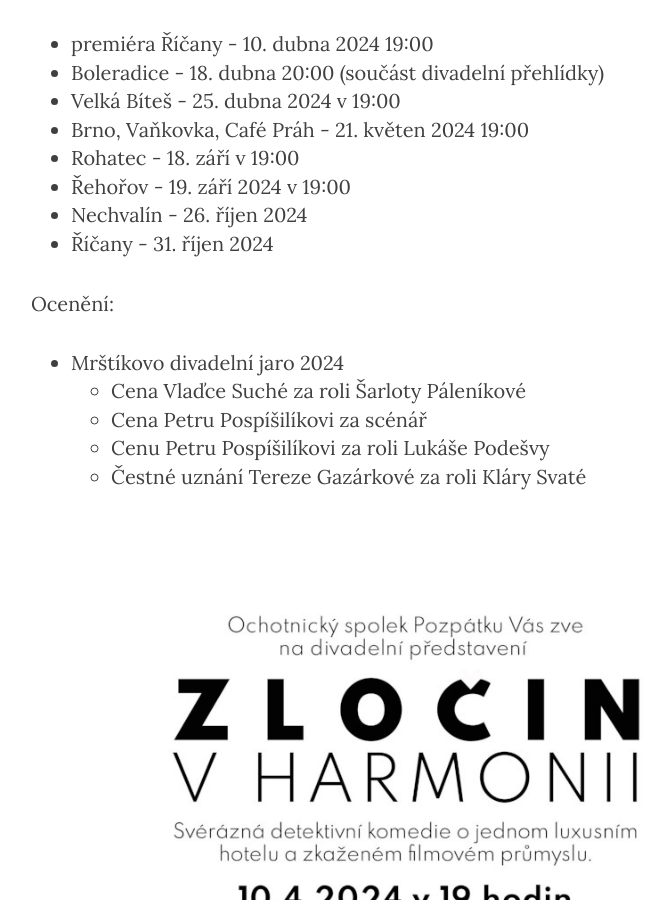
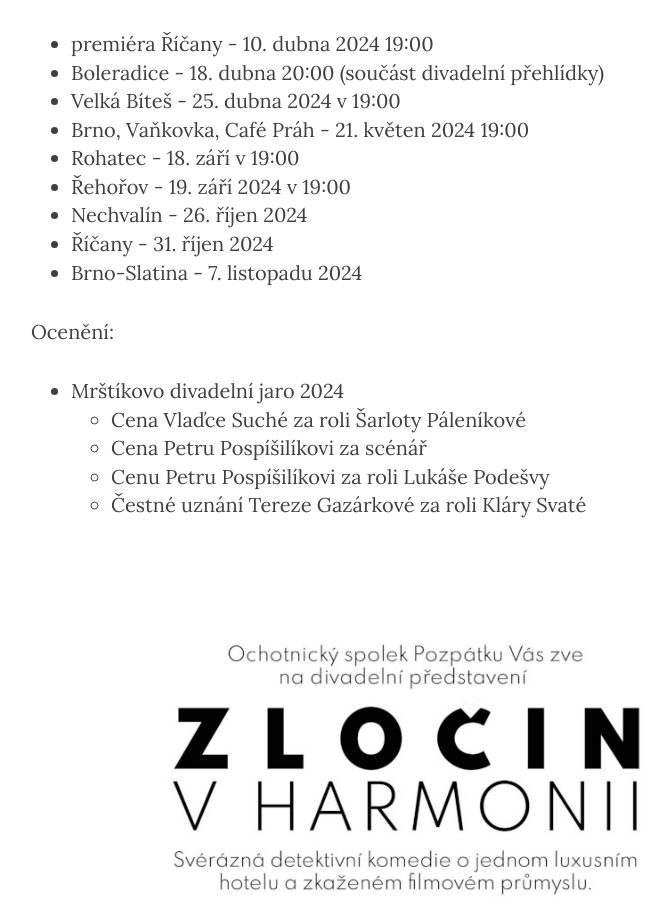
Before and after one commit to xsuchy/pozpatku, a Jekyll site: the page built from _posts/2024-02-24-zlocin-v-harmonii.markdown, in a window 1280 px wide and 900 px high, scrolled down 1321 px. Shown: the whole window, without its empty margins (234-905 px from the left). Built offline with Jekyll 4.4.1, drawn with Linux system fonts in a browser that asks for light colours; nearby versions of some CDN libraries.

Commit message:
pridat termin na Slatinu

```diff
--- a/_posts/2024-02-24-zlocin-v-harmonii.markdown
+++ b/_posts/2024-02-24-zlocin-v-harmonii.markdown
@@ -37,6 +37,7 @@ Reprízy:
  * Řehořov - 19. září 2024 v 19:00
  * Nechvalín - 26. říjen 2024
  * Říčany - 31. říjen 2024
+ * Brno-Slatina - 7. listopadu 2024
 
 Ocenění:
 
```
